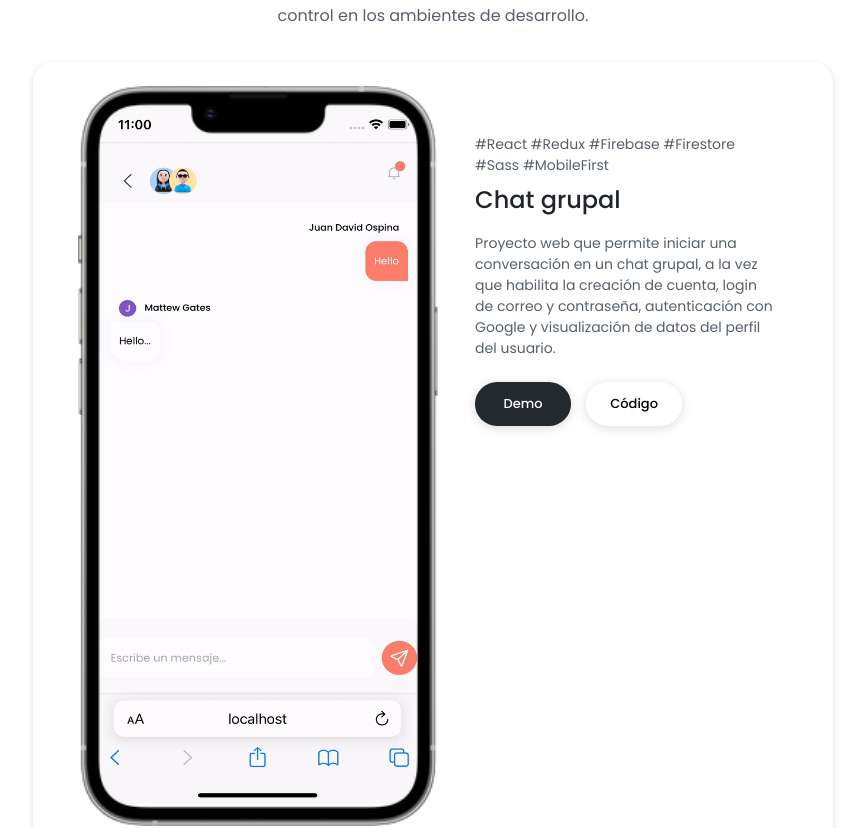
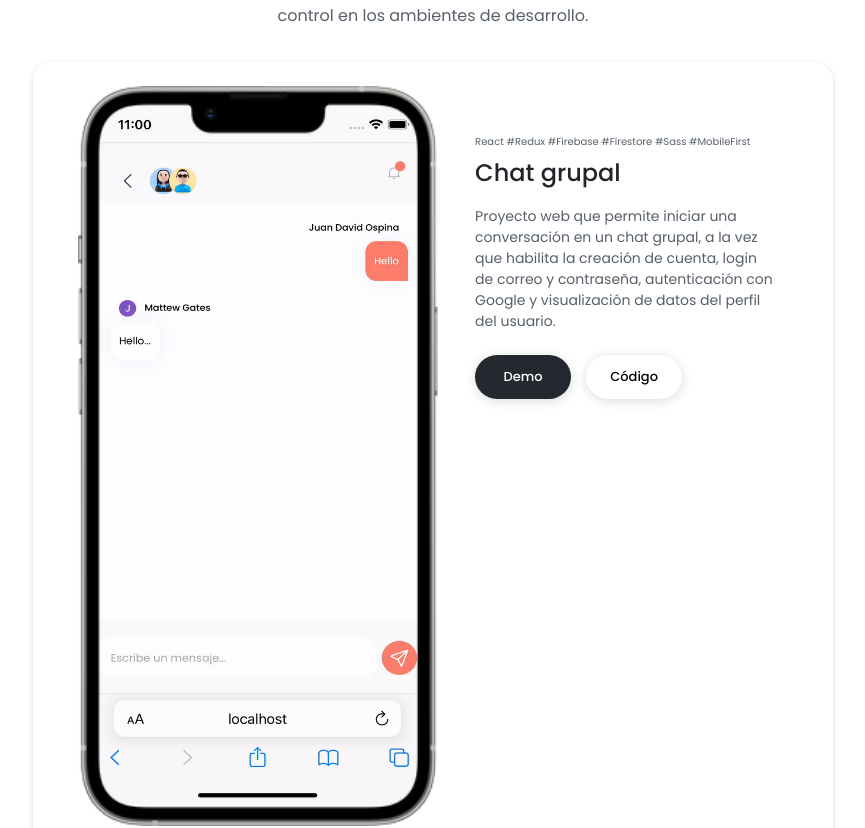
Before and after one commit to juandaospina/my-portfolio, a Next.js app: page / in a window 1280 px wide. Shown: the part 1624-2452 px from the top of the page, without its empty margins (207-1072 px from the left). Built offline with nearby package versions, Linux system fonts and the light colour scheme.

Commit message:
style: ui projects

```diff
--- a/src/components/PersonalProjects/index.tsx
+++ b/src/components/PersonalProjects/index.tsx
@@ -2,6 +2,10 @@ import { Button } from "../Button";
 import Image from "next/image";
 
 import styles from "../../../styles/Projects.module.css";
+
+const tecnologies_chat = ["React", "JavaScript", "Firebase", "redux", "MobileFirst"];
+const tecnologies_pokedex = ["React", "JavaScript", "Firebase", "redux", "MobileFirst"];
+
 
 export const PersonalProjects = () => {
   return (
@@ -18,7 +22,7 @@ export const PersonalProjects = () => {
         <div>
           <Image
             src="/gifchat.gif"
-            alt="photo Juan David"
+            alt="Gif chat"
             width={335}
             height={700}
             style={{
@@ -28,7 +32,7 @@ export const PersonalProjects = () => {
           />
           <Image
             src="/iphone-mockup.png"
-            alt="photo Juan David"
+            alt="Mockup phone"
             width={360}
             height={740}
             style={{
@@ -36,8 +40,19 @@ export const PersonalProjects = () => {
             }}
           />
         </div>
+
         <div>
-          <span>#React #Redux #Firebase #Firestore #Sass #MobileFirst</span>
+          {/* <div className={styles.container_tecnologies}>
+            {tecnologies_chat.map((item, index) => (
+                <span
+                  key={index}
+                  className={styles.tecnologies}
+                >
+                  {item}
+                </span>
+            ))}
+          </div> */}
+          <span>React #Redux #Firebase #Firestore #Sass #MobileFirst</span>
           <h2>Chat grupal</h2>
           <p>
             Proyecto web que permite iniciar una conversación en un chat grupal,
@@ -64,7 +79,7 @@ export const PersonalProjects = () => {
         <div>
           <Image
             src="/pokedex.gif"
-            alt="photo Juan David"
+            alt="Gif pokedex app"
             width={335}
             height={700}
             style={{
@@ -74,7 +89,7 @@ export const PersonalProjects = () => {
           />
           <Image
             src="/iphone-mockup.png"
-            alt="photo Juan David"
+            alt="Mockup phone"
             width={360}
             height={740}
             style={{
--- a/styles/Projects.module.css
+++ b/styles/Projects.module.css
@@ -51,16 +51,28 @@
 }
 
 .card div:nth-child(2) {
-  width: 90%;
   display: flex;
   flex-direction: column;
   justify-content: center;
   margin-top: 3rem;
 }
 
+.container_tecnologies {
+  display: inline-flex!important;
+}
+
+.tecnologies {
+  display: flex;
+  place-content: center;
+  width: 6rem;
+  padding: 0.3rem;
+  border-radius: 25px;
+}
+
 .card div > span {
   color: #57606a;
-  font-size: 14px;
+  font-size: 10px;
+  /* border: 1px solid #57606a; */
 }
 
 .card div > p {
--- a/styles/globals.css
+++ b/styles/globals.css
@@ -23,6 +23,5 @@ a {
   }
   body {
     color: #000000;
-    background: #ffffff;
   }
 }
```
